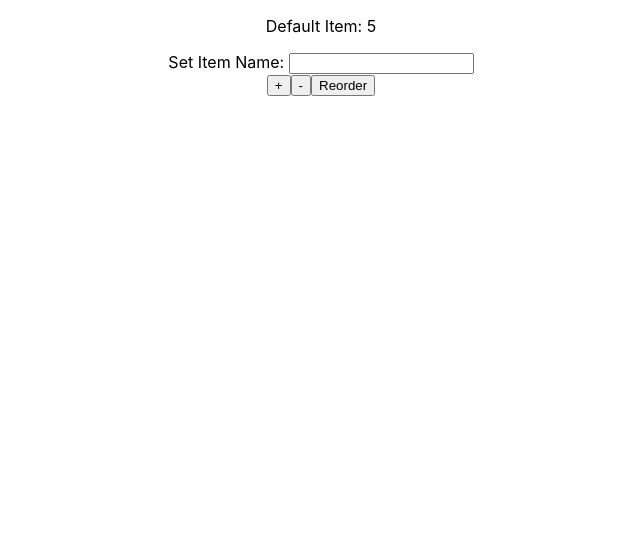
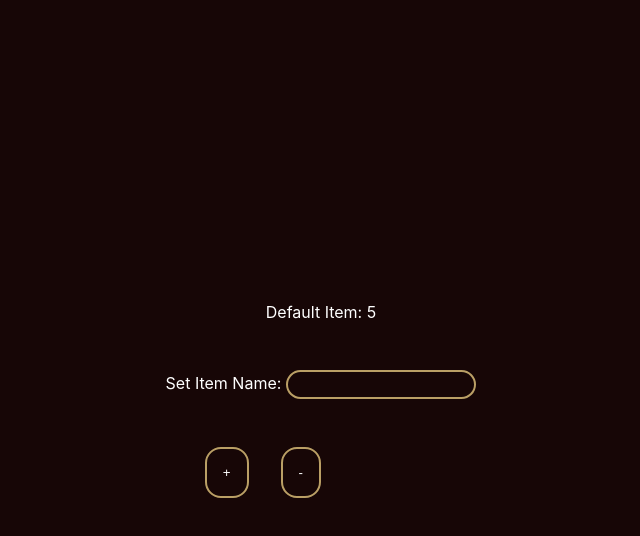
Before and after one commit to tangyisheng2/INFO6150-archive, a React (Create React App) app in the folder work/react-intro/inventory/: page / in a window 1280 px wide. Shown: the top 536 px of the page, without its empty margins (319-959 px from the left). Built offline with nearby package versions, Linux system fonts and the light colour scheme.

Commit message:
Style the page

```diff
--- a/work/react-intro/inventory/src/index.css
+++ b/work/react-intro/inventory/src/index.css
@@ -5,13 +5,61 @@ body {
     sans-serif;
   -webkit-font-smoothing: antialiased;
   -moz-osx-font-smoothing: grayscale;
+
+  height: 100vh;
+
+  display: flex;
+  justify-content: center;
+  align-items: center;
+
+  --background-color: #170606;
+  --hightlight-color: #ba9f65;
+  --unfocus-color: white;
+  --font-color: white;
+
+  background-color: var(--background-color);
+  color: var(--font-color);
 }
 
-code {
-  font-family: source-code-pro, Menlo, Monaco, Consolas, 'Courier New',
-    monospace;
+.inventory label {
+  display: block;
 }
 
-label {
-  display: block;
+.inventory label input {
+  background-color: var(--background-color);
+
+  color: var(--font-color);
+
+  border: 2px solid var(--hightlight-color);
+  border-radius: 1rem;
+
+  padding: 0.3rem;
 }
+
+.inventory .operation button {
+  background-color: var(--background-color);
+
+  color: var(--font-color);
+
+  border: 2px solid var(--hightlight-color);
+  border-radius: 1rem;
+}
+
+.inventory .operation label,
+.inventory .operation button {
+  margin: 1rem;
+  padding: 1rem;
+}
+
+.operation {
+  display: flex;
+  flex-direction: column;
+}
+
+.inventory__operation .reorder {
+  transition: opacity 1s;
+}
+
+.inventory__operation .hidden {
+  opacity: 0;
+}
```
